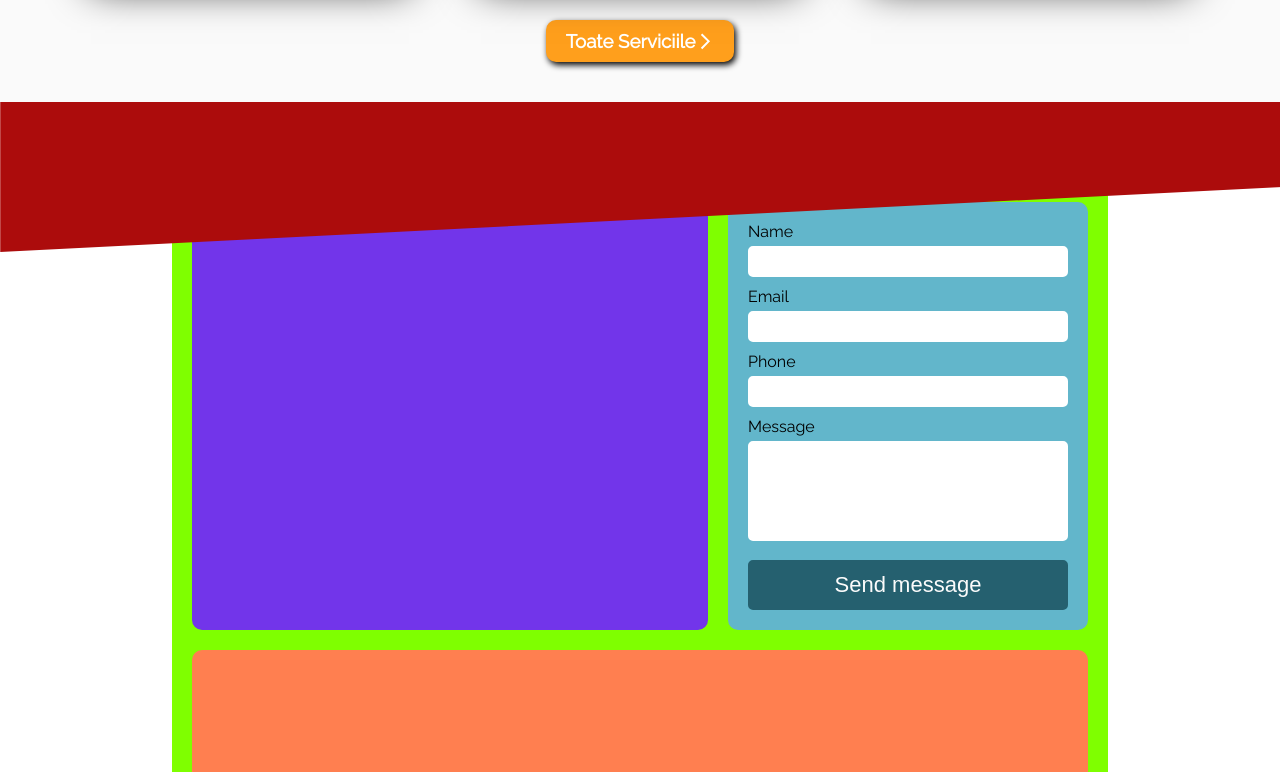
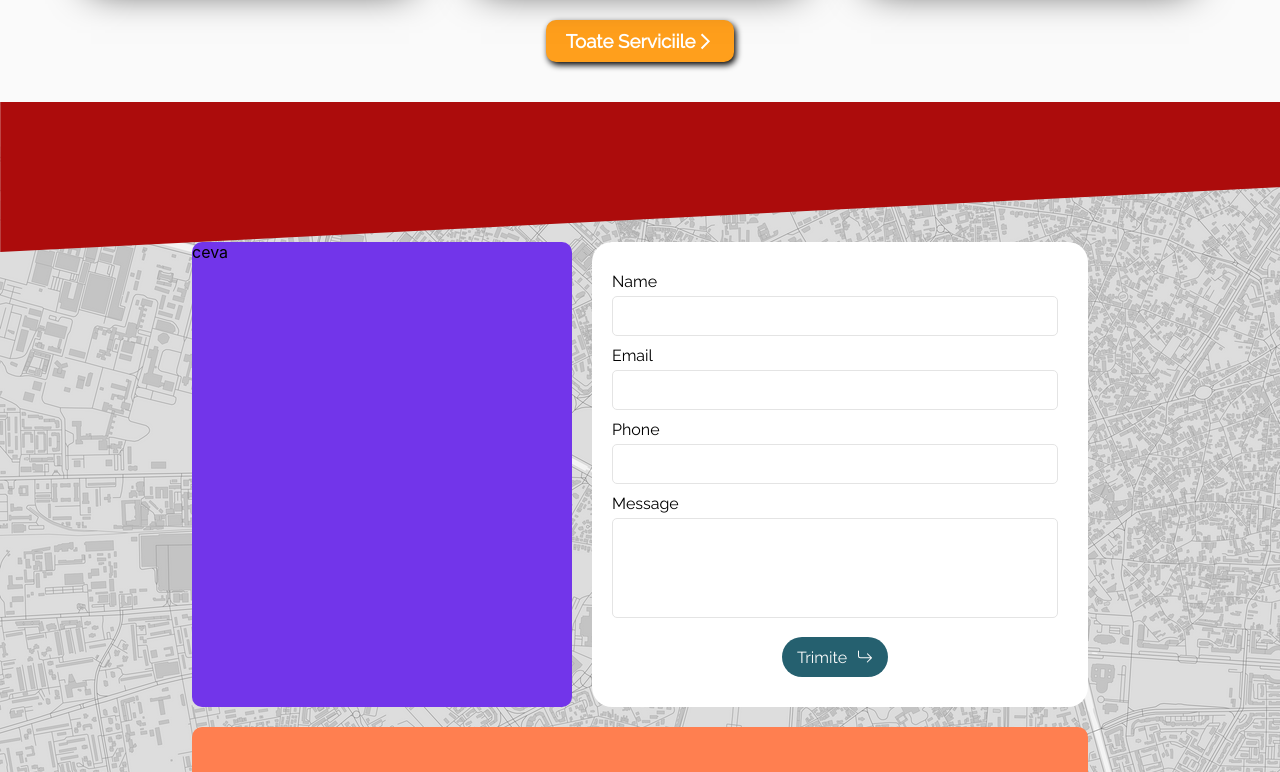
Before and after one commit to bmarcu13/work-management-website, a React (Create React App) app: page / in a window 1280 px wide. Shown: the part 2368-3140 px from the top of the page. Built offline with nearby package versions, Linux system fonts and the light colour scheme.

Commit message:
Styled contact form

```diff
--- a/src/Components/ContactForm/ContactForm.css
+++ b/src/Components/ContactForm/ContactForm.css
@@ -1,11 +1,11 @@
 .contact__container {
     display: block;
-    border: 10px solid #62b6cb;
-    border-radius: 10px;
-    padding: 0 0 10px 10px;
-    max-width: 330px;
-    background-color: #62b6cb;
+    border-radius: 20px;
+    padding: 20px;
+    /* max-width: 330px; */
+    background-color: rgb(255, 255, 255);
     height: fit-content;
+    flex: 1.2;
 }
 
 .contact__container p {
@@ -35,10 +35,10 @@ hr {
     background-color: #fbfbfb;
 }
 
-input,
+.contact__container input,
 textarea {
     width: 100%;
-    border: 5px solid #ffffff;
+    border: none;
     border-radius: 5px;
     resize: none;
     padding: 0 5px;
@@ -46,12 +46,8 @@ textarea {
     font-family: "Open Sans" sans-serif;
     font-size: 18px;
     color: #25606f;
-}
-
-input[type="text"] {
-    padding: 0;
-    height: 40px;
-    width: 100%;
+    /* background-color: rgb(218, 218, 218); */
+    border: 1px solid rgb(228, 228, 228);
 }
 
 input:focus,
@@ -61,6 +57,7 @@ textarea:focus {
 
 .contact__form-input {
     margin: 5px 0 10px 0;
+    height: 40px;
 }
 
 .contact__form-textarea {
@@ -69,20 +66,23 @@ textarea:focus {
     height: 100px;
 }
 
-input[type="submit"] {
-    width: 100%;
-    height: 50px;
+.contact__container button[type="submit"] {
+    display: flex;
+    margin: 10px auto;
+    align-items: center;
+    font-size: 16px;
+    height: 40px;
     background-color: #25606f;
     border: 0;
     color: #fbfbfb;
-    border: 5px solid #25606f;
-    border-radius: 5px;
-    margin: 10px 0 0 0;
+    border-radius: 20px;
     font-family: "Open Sans" sans-serif;
     font-size: 22px;
+    cursor: pointer;
+    padding-left: 15px;
+    padding-right: 15px;
 }
 
-input[type="button"]:hover {
+button[type="submit"]:hover {
     background-color: #368da2;
-    border: #368da2;
 }
--- a/src/Components/ContactForm/ContactForm.js
+++ b/src/Components/ContactForm/ContactForm.js
@@ -1,12 +1,7 @@
 import React from "react";
 import "./ContactForm.css";
 
-import { useState } from "react";
-import { FaRegUser as IconName } from "react-icons/fa";
-import { GrPhone } from "react-icons/gr";
-import { SiTheconversation } from "react-icons/si";
-import { CgAsterisk } from "react-icons/cg";
-import { HiOutlineMail as IconEmail } from "react-icons/hi";
+import { BsArrowReturnRight } from "react-icons/bs";
 
 export default function ContactForm() {
     const [checked, setChecked] = React.useState(true);
@@ -14,18 +9,27 @@ export default function ContactForm() {
         <div class="contact__container">
             <form class="contact__form">
                 <p>Name</p>
-                <input class="contact__form-input" type="name" />
+                <input class="contact__form-input" type="name" required />
 
                 <p>Email</p>
-                <input class="contact__form-input" type="email" />
+                <input class="contact__form-input" type="email" required />
 
                 <p>Phone</p>
                 <input class="contact__form-input" type="phone" />
 
                 <p>Message</p>
-                <textarea class="contact__form-textarea" type="text"></textarea>
+                <textarea
+                    class="contact__form-textarea"
+                    type="text"
+                    required
+                ></textarea>
 
-                <input type="submit" value="Send message" />
+                <button type="submit">
+                    <p style={{ marginRight: "10px", fontSize: "16px" }}>
+                        Trimite
+                    </p>
+                    <BsArrowReturnRight size={16} />
+                </button>
             </form>
         </div>
     );
--- a/src/Components/ContactSection/ContactSection.css
+++ b/src/Components/ContactSection/ContactSection.css
@@ -3,6 +3,8 @@
     height: 100vh;
     display: flex;
     position: relative;
+    padding-top: 40px;
+    background-image: url("../../img/bg-map.png");
 }
 
 .contact-section .wrapper {
@@ -13,7 +15,6 @@
     display: flex;
     padding: 20px;
     flex-direction: column;
-    background-color: chartreuse;
 }
 
 .contact-section .wrapper .top {
--- a/src/Components/ContactSection/ContactSection.js
+++ b/src/Components/ContactSection/ContactSection.js
@@ -2,6 +2,8 @@ import React from "react";
 import ContactForm from "../ContactForm/ContactForm";
 
 import "./ContactSection.css";
+
+import bg from "../../img/bg-map.png";
 
 export default function ContactSection() {
     return (
```
Also changed, not shown: src/img/bg-map.png (added).
